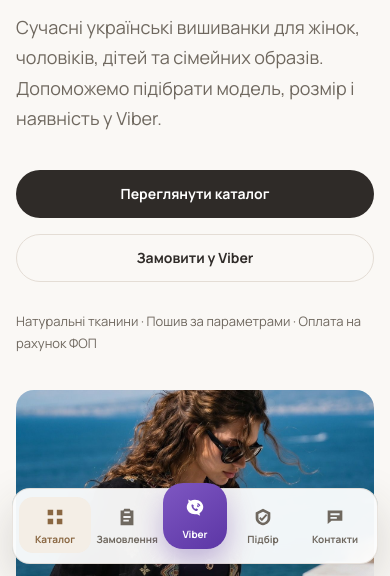
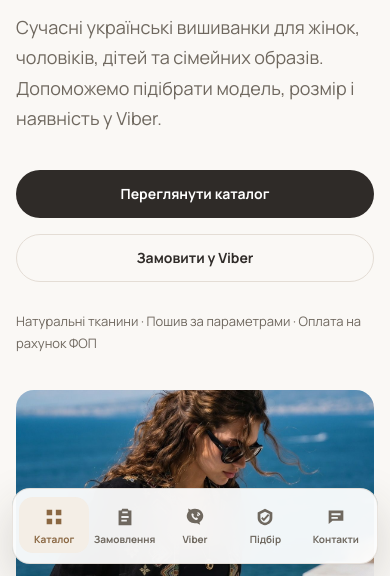
Before and after one commit to revaivan1994/vyshyvanky-design, a plain HTML site: page index.html in a window 390 px wide. Shown: the part 268-844 px from the top of the page. Drawn offline with nearby package versions, Linux system fonts and the light colour scheme.

Commit message:
change button

```diff
--- a/style.css
+++ b/style.css
@@ -16,8 +16,8 @@
     bottom:calc(12px + env(safe-area-inset-bottom));
     z-index:40;
     display:grid;
-    grid-template-columns:1fr 1fr 72px 1fr 1fr;
-    align-items:end;
+    grid-template-columns:repeat(5,minmax(0,1fr));
+    align-items:center;
     width:min(720px,calc(100% - 24px));
     min-height:76px;
     padding:10px 10px 12px;
@@ -45,7 +45,8 @@
     text-align:center;
     transition:color .2s ease,background .2s ease,transform .2s ease;
   }
-  .mobile-dock__icon{
+  .mobile-dock__icon,
+  .mobile-dock__viber-icon{
     display:grid;
     place-items:center;
     width:30px;
@@ -53,43 +54,20 @@
     margin-bottom:4px;
   }
   .mobile-dock__link:hover,
-  .mobile-dock__link.is-active{
+  .mobile-dock__link.is-active,
+  .mobile-dock__viber:hover{
     background:#F4EEE6;
     color:var(--accent);
   }
   .mobile-dock__viber{
-    min-height:72px;
-    margin-top:-26px;
-    border-radius:24px;
-    color:#fff;
-    transform:translateY(-4px);
+    min-height:56px;
+    border-radius:14px;
   }
-  .mobile-dock__viber:before{
-    content:"";
-    position:absolute;
-    inset:0;
-    border-radius:inherit;
-    background:linear-gradient(145deg,#7E57C2,#5C36A5);
-    box-shadow:0 12px 28px rgba(92,54,165,.35);
-  }
-  .mobile-dock__viber-icon,
-  .mobile-dock__viber span:last-child{
-    position:relative;
-    z-index:1;
-  }
-  .mobile-dock__viber-icon{
-    display:grid;
-    place-items:center;
-    width:38px;
-    height:34px;
-    margin-bottom:4px;
-  }
-  .mobile-dock__viber:hover{transform:translateY(-7px)}
 }
 @media(max-width:420px){
   body.has-mobile-dock{padding-bottom:104px}
   .mobile-dock{
-    grid-template-columns:1fr 1fr 64px 1fr 1fr;
+    grid-template-columns:repeat(5,minmax(0,1fr));
     min-height:72px;
     padding:8px 6px 10px;
     border-radius:18px;
@@ -98,13 +76,14 @@
   .mobile-dock__viber{
     font-size:10px;
   }
-  .mobile-dock__icon{
+  .mobile-dock__icon,
+  .mobile-dock__viber-icon{
     width:28px;
     height:26px;
   }
   .mobile-dock__viber{
-    min-height:66px;
-    border-radius:20px;
+    min-height:56px;
+    border-radius:14px;
   }
   .mobile-dock svg{
     width:22px;
```
